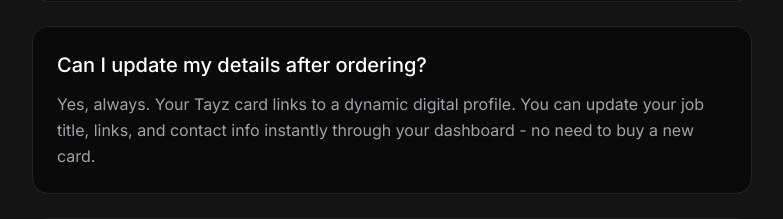
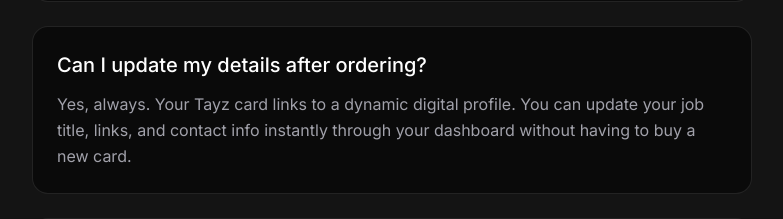
Before and after one commit to youemayare/tayz-landing-page, a Next.js app: page / in a window 1280 px wide. Shown: the part 8735-8954 px from the top of the page, without its empty margins (248-1031 px from the left). Built offline with nearby package versions, Linux system fonts and the light colour scheme.

Commit message:
copy: update FAQ wording regarding updating card details

```diff
--- a/src/app/page.tsx
+++ b/src/app/page.tsx
@@ -567,7 +567,7 @@
     },
     {
       question: "Can I update my details after ordering?",
-      answer: "Yes, always. Your Tayz card links to a dynamic digital profile. You can update your job title, links, and contact info instantly through your dashboard - no need to buy a new card."
+      answer: "Yes, always. Your Tayz card links to a dynamic digital profile. You can update your job title, links, and contact info instantly through your dashboard without having to buy a new card."
     },
     {
       question: "Are there any subscription fees?",
```
